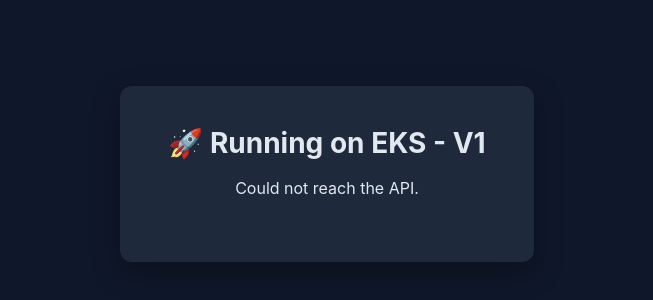
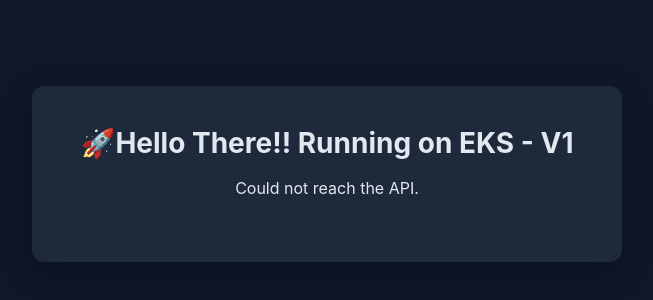
Before and after one commit to sumitdhawale01/eks-argocd-gitops-learning, a website: page app/public/index.html in a window 1280 px wide. Shown: the part 226-526 px from the top of the page, without its empty margins (313-966 px from the left). Drawn offline with Linux system fonts and the light colour scheme; no server answers.

Commit message:
Update header text in index.html

```diff
--- a/app/public/index.html
+++ b/app/public/index.html
@@ -8,7 +8,7 @@
 </head>
 <body>
   <main class="card">
-    <h1>🚀 Running on EKS - V1</h1>
+    <h1>🚀Hello There!! Running on EKS - V1</h1>
     <p id="message">Loading...</p>
     <p class="hostname" id="hostname"></p>
   </main>
```
